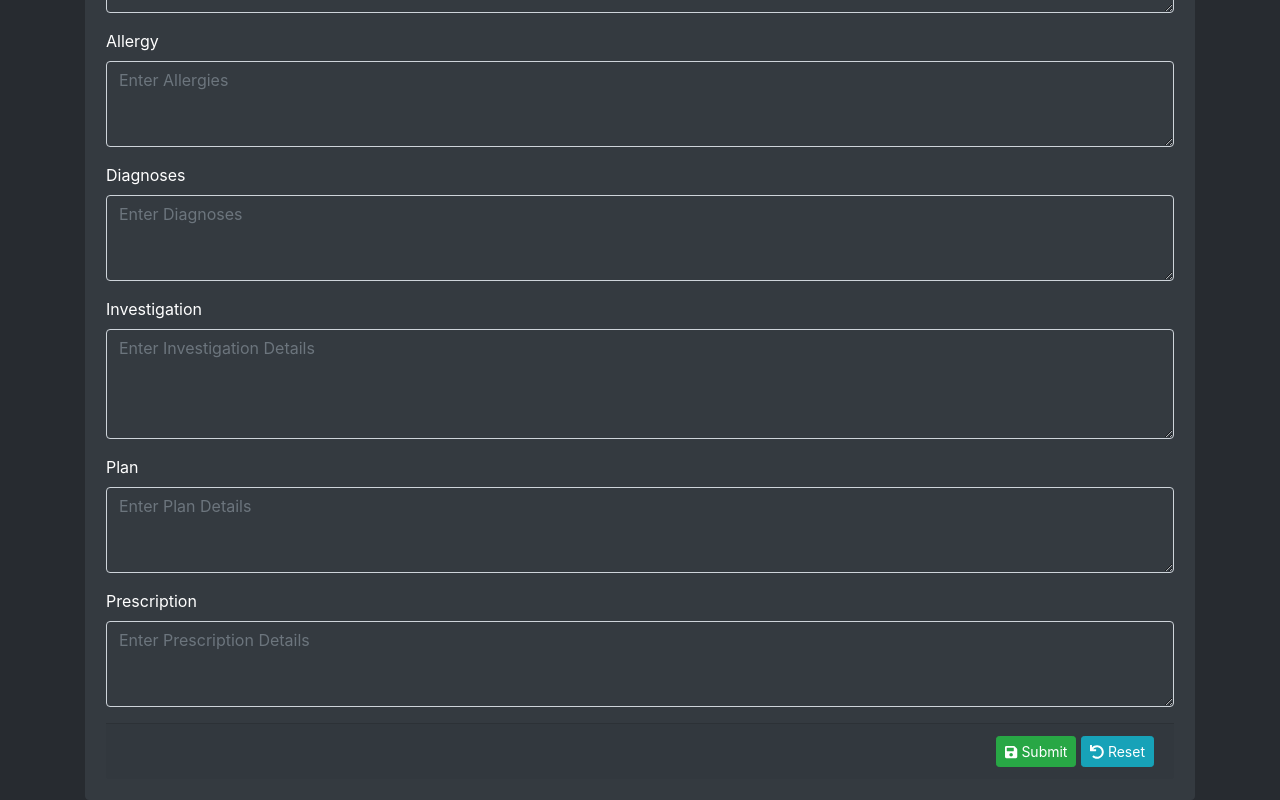
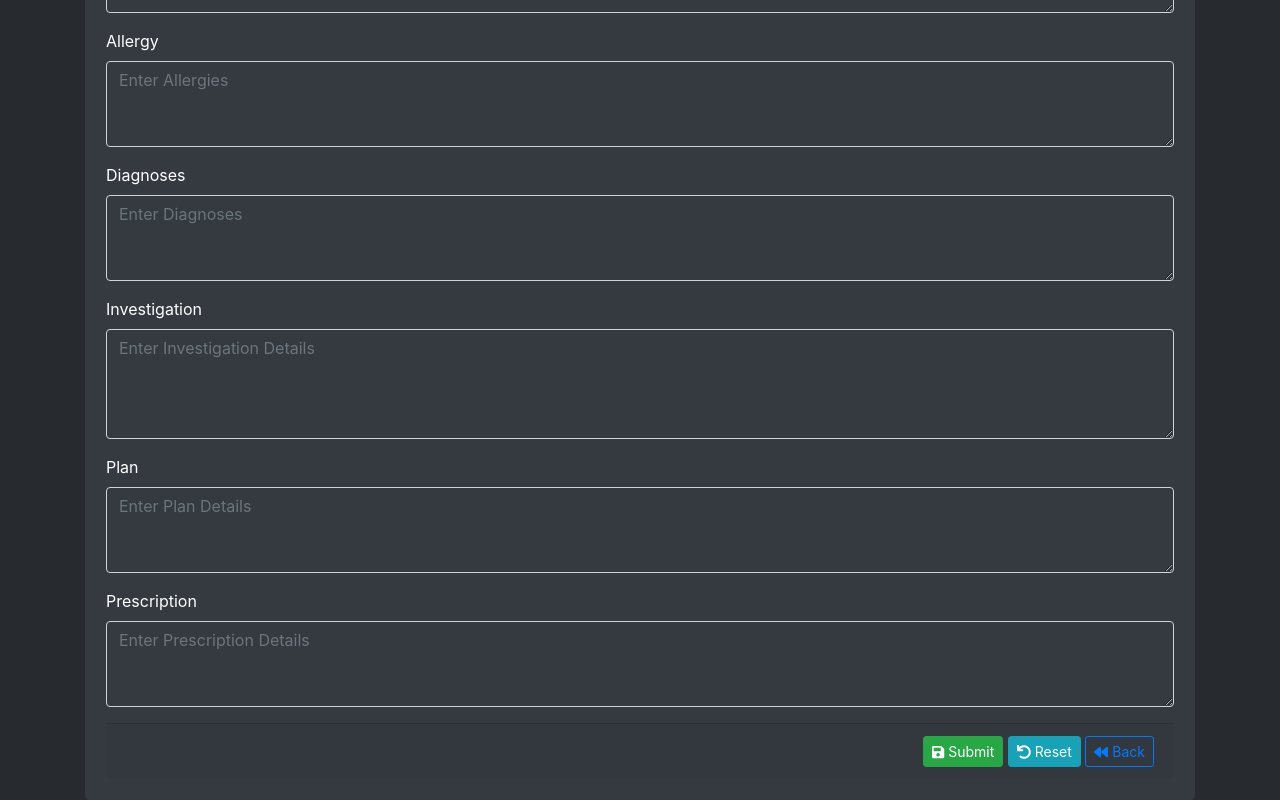
Before and after one commit to rejaur786/brphi_clinic_sys, a React (Create React App) app: page /consultation in a window 1280 px wide. Shown: the part 1327-2127 px from the top of the page. Built offline with nearby package versions, Linux system fonts and the light colour scheme.

Commit message:
BRPHI-017: Amended Consultation back button

```diff
--- a/src/components/ClinicResultDemographics.js
+++ b/src/components/ClinicResultDemographics.js
@@ -86,7 +86,6 @@ function App() {
                    <Button size="sm" variant="outline-primary" >
                       <Link to={{
                          pathname: "/patientDashboard"
-
                       }}><FontAwesomeIcon icon={faBackward} /> Back
                       </Link>
                    </Button>
--- a/src/components/Consultation.js
+++ b/src/components/Consultation.js
@@ -2,7 +2,10 @@ import React, {Component} from 'react';
 
 import {Card, Form, Button, Col} from 'react-bootstrap';
 import {FontAwesomeIcon} from '@fortawesome/react-fontawesome';
-import {faSave, faPlusSquare, faUndo} from '@fortawesome/free-solid-svg-icons';
+import {faSave, faPlusSquare, faUndo, faBackward} from '@fortawesome/free-solid-svg-icons';
+import {Link} from 'react-router-dom';
+
+
 
 import axios from 'axios';
 
@@ -231,7 +234,13 @@ export default class Consultation extends Component {
                                             </Button>{'  '}
                                             <Button size="sm "variant="info" type="reset">
                                                 <FontAwesomeIcon icon={faUndo} /> Reset
-                                            </Button>
+                                            </Button>{'  '}
+                                             <Button size="sm" variant="outline-primary" >
+                                                <Link to={{
+                                                  pathname: "/patientDashboard"
+                                                  }}><FontAwesomeIcon icon={faBackward} /> Back
+                                                </Link>
+                                             </Button>
                                         </Card.Footer>
                                     </Form>
                                 </Card.Body>
```
